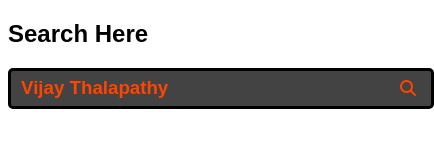
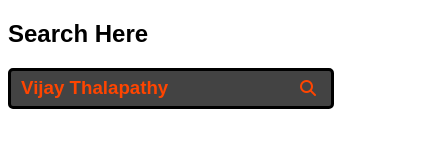
Before and after one commit to SurajGude1/php-site, a plain HTML site: page index.html in a window 390 px wide. Shown: the whole page, 434 px wide, since content can reach past the window. Drawn offline with Linux system fonts and the light colour scheme.

Commit message:
second commit

```diff
--- a/style.css
+++ b/style.css
@@ -18,3 +18,21 @@ body{
     left: 400px;
     cursor: pointer;
 }
+
+@media only screen and (max-width: 600px) {
+    .all-queries .query-data{
+        align-items: center;
+        background-color: rgb(67, 67, 67);
+        width: 300px;
+        height: 15px;
+        border: 3px solid rgb(0, 0, 0);
+        border-radius: 5px;
+        padding: 10px;
+        color: orangered;
+    }
+    .query-data i{
+        position: absolute;
+        left: 300px;
+        cursor: pointer;
+    }
+}
```
